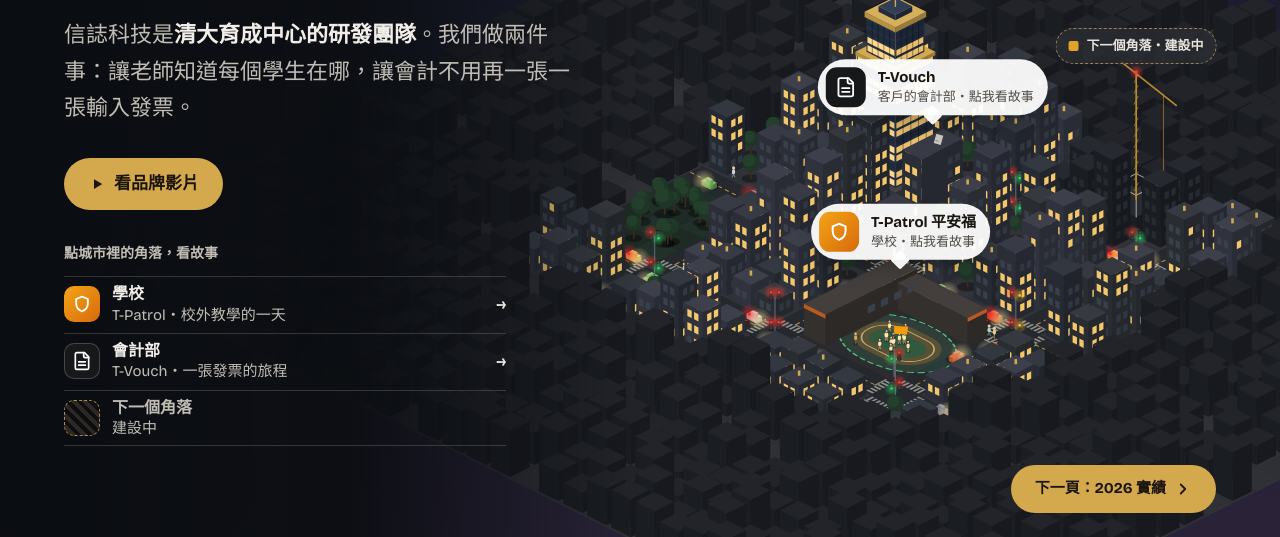
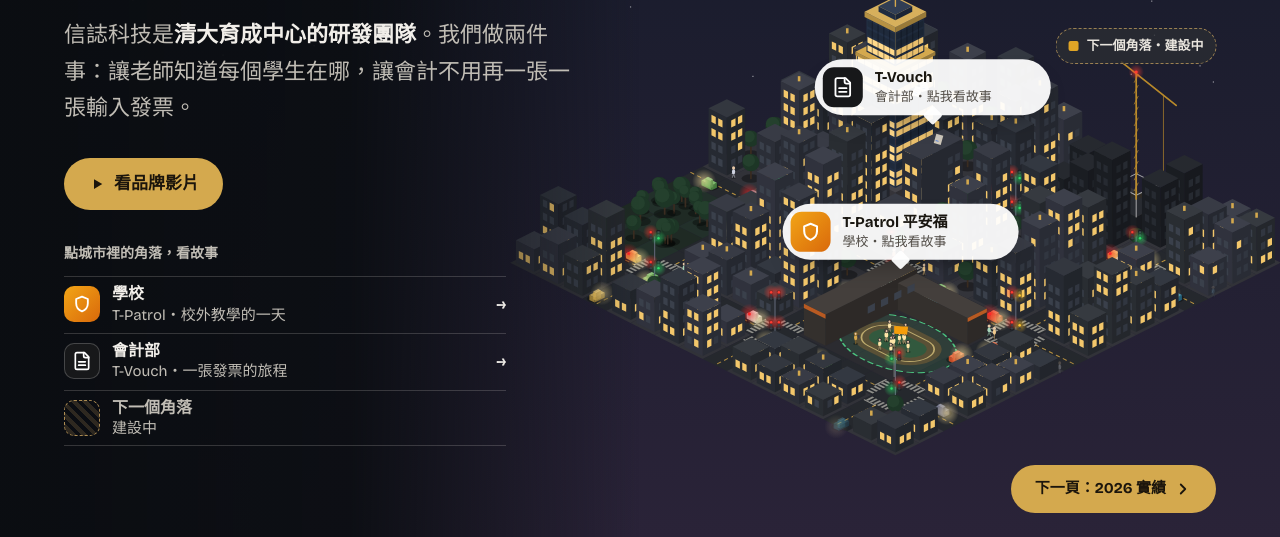
Before and after one commit to jordan19980201/xinzhi-preview-site, a plain HTML site: page v5/company/index.html in a window 1280 px wide. Shown: the part 263-800 px from the top of the page. Drawn offline with nearby package versions, Linux system fonts and the light colour scheme; animation ran at ten frames a second.

Commit message:
城市改回只有中間；大樓標籤改 T-Intelligence；兩個產品標籤一樣大；零事故色塊置中；實績與關於頁內容上下置中
由 xinzhi-website-preview 的 _preview/tools/make_pages.py 產生。

Co-Authored-By: Claude Opus 5.5 <noreply@anthropic.com>
Claude-Session: https://claude.ai/code/session_01KHWhi3fEGE4CrQ1ussTqro

```diff
--- a/v5/company/city.js
+++ b/v5/company/city.js
@@ -50,7 +50,6 @@
     var PARK = { x: 0, y: 9, w: 3, d: 4 };
     var FUTURE = { x: 9, y: 0, w: 4, d: 3 };   // 下一個角落：還沒點亮，有塔吊在施工（產品越多，亮的街區越多）
     var SITE = { x: 10, y: 0, w: 2, d: 2 };    // 工地
-    var EXT = 9;   // 城市外圍再鋪一圈地面與遠處建築：放大或移動鏡頭時，畫面邊緣不會是空白
     var CLIENT = { x: 6.15, y: 4.15, w: .8, d: 1.72, h: 2.7 };   // 客戶公司（T-Vouch 的使用者）：在信誌科技大樓旁邊，會計部在右側那一面
     var buildings = [], trees = [];
     function inRect(x, y, r) { return x >= r.x && x < r.x + r.w && y >= r.y && y < r.y + r.d; }
@@ -65,13 +64,6 @@
     }
     buildings.push({ x: CLIENT.x, y: CLIENT.y, w: CLIENT.w, d: CLIENT.d, h: CLIENT.h, c: P.blds[1], seed: 777, roof: false, client: true });
     buildings.forEach(function (b) { if (Math.floor(b.x) === 6 && Math.floor(b.y) === 6) b.h = Math.min(b.h, 1); });   // 客戶公司前面那棟壓低
-    // 城市外圍：一圈遠處的低矮建築（只畫外形、不畫窗戶），鏡頭拉遠或放大時邊緣不會是一片空地；用另一組亂數，不影響城市本身的配置
-    var rf = rng(97);
-    for (var fx = -EXT; fx < N + EXT; fx++) for (var fy = -EXT; fy < N + EXT; fy++) {
-      if (fx >= 0 && fy >= 0 && fx < N && fy < N) continue;
-      if (rf() < .08) continue;
-      buildings.push({ x: fx + .1, y: fy + .1, w: .8, d: .8, h: .5 + rf() * 1.6, c: P.blds[Math.floor(rf() * 5)], seed: 0, far: true });
-    }
     for (var i = 0; i < 16; i++) trees.push({ x: PARK.x + .4 + rnd() * (PARK.w - .8), y: PARK.y + .4 + rnd() * (PARK.d - .8), r: .26 + rnd() * .16 });
 
     // 窗戶亮暗（每棟一組，慢慢變）
@@ -157,7 +149,6 @@
       }
     }
     function drawBuilding(b) {
-      if (b.far) { var fc = theme === 'dusk' ? P.dim : b.c; box(b.x, b.y, b.w, b.d, b.h, mix(fc, 1.02), mix(fc, .9), mix(fc, .78)); return; }   // 外圍遠處的建築：只畫外形
       if (b.dark) {   // 未點亮：灰暗、窗戶不亮
         var c = P.dim; box(b.x, b.y, b.w, b.d, b.h, mix(c, 1.04), mix(c, .9), mix(c, .78));
         faceWindows(b, b.x, b.y, b.w, b.d, b.h, P.dimWin, P.dimWin); return;
@@ -323,8 +314,7 @@
       }); });
     }
     function drawGround() {
-      for (var x = -EXT; x < N + EXT; x++) for (var y = -EXT; y < N + EXT; y++) {
-        if (x < 0 || y < 0 || x >= N || y >= N) { poly([iso(x, y), iso(x + 1, y), iso(x + 1, y + 1), iso(x, y + 1)], (x + y) % 2 ? mix(P.walk, .95) : mix(P.walk, .93)); continue; }   // 外圍只鋪地，不畫空馬路
+      for (var x = 0; x < N; x++) for (var y = 0; y < N; y++) {
         var road = isRoad(x, y), col;
         if (road) col = P.road;
         else if (inRect(x, y, PARK)) col = (x + y) % 2 ? P.grass : P.grass2;
--- a/v5/company/index.html
+++ b/v5/company/index.html
@@ -148,6 +148,9 @@ html:not([data-theme="paper"]) .p-hello .copy { background: linear-gradient(90de
 .pin .txt span { display: block; font-size: 13px; color: oklch(0.42 0.012 80); line-height: 1.4; }
 .pin { animation: drop 700ms var(--ease) both; } .pin.patrol { animation-delay: 500ms; } .pin.vouch { animation-delay: 650ms; }
 .pin-hq { position: absolute; z-index: 2; left: 0; top: 0; transform: translate(-50%, -100%); padding: 4px 10px; border-radius: 6px; font-size: 12px; font-weight: 800; letter-spacing: .06em; background: #D4A94E; color: #1d1a12; white-space: nowrap; pointer-events: none; will-change: translate; box-shadow: 0 8px 18px -10px oklch(0 0 0 / .5); }   /* 信誌科技大樓 */
+.pin.patrol, .pin.vouch { width: 236px; }   /* 兩個產品標籤一樣大 */
+.pin .txt { min-width: 0; } .pin .txt span { white-space: nowrap; overflow: hidden; text-overflow: ellipsis; }
+@media (max-width: 960px) { .pin.patrol, .pin.vouch { width: 168px; } }   /* 手機：兩個一樣寬 */
 /* 下一個角落（還沒點亮的街區） */
 .pin-next { position: absolute; z-index: 2; left: 0; top: 0; transform: translate(-50%, -100%); display: flex; align-items: center; gap: 8px; padding: 6px 12px; border-radius: 999px; font-size: 13px; font-weight: 600;
   background: oklch(0.3 0.01 260 / .78); color: oklch(0.92 0.01 85); border: 1px dashed oklch(0.75 0.1 80 / .7); white-space: nowrap; pointer-events: none; animation: fade 700ms var(--ease) 900ms both; }
@@ -222,7 +225,7 @@ body.in-story .p-hello .copy, body.in-story .pin, body.in-story .pin-next, body.
 /* ---------- 04 2026 ---------- */
 .p-proof { display: grid; grid-template-rows: auto 1fr; }
 .p-proof h2 { font-size: var(--t-display); line-height: 1.12; letter-spacing: -0.01em; max-width: 14em; }
-.p-proof h2 mark { background: var(--hi); color: var(--hi-ink); padding: 0 .18em; border-radius: 6px; -webkit-box-decoration-break: clone; box-decoration-break: clone; }  /* 金底上用白字對比不夠，改成深墨底金字 */
+.p-proof h2 mark { background: var(--hi); color: var(--hi-ink); display: inline-block; line-height: 1.12; padding: .06em .18em .1em; vertical-align: top; border-radius: 6px; -webkit-box-decoration-break: clone; box-decoration-break: clone; }  /* 金底上用白字對比不夠，改成深墨底金字 */
 .line { position: relative; align-self: center; margin-top: var(--s-6); }
 .line .rule { height: 3px; background: var(--ink); transform-origin: left; }
 .line .months { display: grid; grid-template-columns: repeat(6, 1fr); }
@@ -352,13 +355,14 @@ legend, label { font-weight: 700; font-size: 15px; }
   .p-proof h2 { font-size: clamp(1.45rem, 4.2vh, 1.9rem); }
   /* 實績：七所學校排成兩欄，依螢幕高度平均分配，字放大（不擠在上半部） */
   main > .page.p-proof { grid-template-rows: auto 1fr auto; align-content: stretch; }
-  .p-proof .line { margin-top: 8px; overflow: visible; display: grid; grid-template-columns: 1fr 1fr; align-content: space-evenly; gap: clamp(10px, 2.4vh, 26px) 16px; }
+  .p-proof .line { margin-top: 8px; overflow: visible; display: grid; grid-template-columns: 1fr 1fr; align-self: center; align-content: center; gap: clamp(14px, 3vh, 26px) 16px; }
   .line .up, .line .down, .line .up > div, .line .down > div { display: contents; }
   .case b { font-size: clamp(15px, 2.3vh, 18px); }
   .case span { font-size: clamp(12px, 1.7vh, 14px); line-height: 1.45; margin-top: 2px; }
   .case, .case + .case { margin-top: 0; }
   .p-proof .src { font-size: 11px; margin-top: 10px; }
   .p-about { gap: 14px; }
+  main > .page.p-about { align-content: center; }   /* 關於：整塊內容上下置中 */
   .p-about h2 { font-size: clamp(1.8rem, 5vh, 2.4rem); }
   .p-about .where { margin-top: 8px; font-size: 13px; }
   .beliefs { gap: 12px; }
@@ -427,9 +431,9 @@ legend, label { font-weight: 700; font-size: 15px; }
     </div>
     <canvas class="city" aria-hidden="true"></canvas>
     <button class="pin patrol" type="button" data-story="patrol"><span class="tile" aria-hidden="true"><svg viewBox="0 0 24 24" fill="none" stroke="#fff" stroke-width="2.2" stroke-linejoin="round"><path d="M12 3.2l7 2.8v5.2c0 4.4-2.9 8.1-7 9.6-4.1-1.5-7-5.2-7-9.6V6l7-2.8z"/></svg></span><span class="txt"><b>T-Patrol 平安福</b><span>學校・點我看故事</span></span></button>
-    <button class="pin vouch" type="button" data-story="vouch"><span class="tile" aria-hidden="true"><svg viewBox="0 0 24 24" fill="none" stroke="#fff" stroke-width="2" stroke-linecap="round" stroke-linejoin="round"><path d="M15 2H6a2 2 0 0 0-2 2v16a2 2 0 0 0 2 2h12a2 2 0 0 0 2-2V7Z"/><path d="M14 2v4a2 2 0 0 0 2 2h4"/><path d="M16 13H8"/><path d="M16 17H8"/></svg></span><span class="txt"><b>T-Vouch</b><span>客戶的會計部・點我看故事</span></span></button>
+    <button class="pin vouch" type="button" data-story="vouch"><span class="tile" aria-hidden="true"><svg viewBox="0 0 24 24" fill="none" stroke="#fff" stroke-width="2" stroke-linecap="round" stroke-linejoin="round"><path d="M15 2H6a2 2 0 0 0-2 2v16a2 2 0 0 0 2 2h12a2 2 0 0 0 2-2V7Z"/><path d="M14 2v4a2 2 0 0 0 2 2h4"/><path d="M16 13H8"/><path d="M16 17H8"/></svg></span><span class="txt"><b>T-Vouch</b><span>會計部・點我看故事</span></span></button>
     <p class="toast" role="status" aria-live="polite"><b>王小明</b> 離開了安全範圍・老師手機已通知</p>
-    <p class="pin-hq">信誌科技</p>
+    <p class="pin-hq">T-Intelligence</p>
     <p class="pin-next" aria-label="下一個角落：建設中，下一條產品線會在這裡點亮"><span class="crane" aria-hidden="true"></span>下一個角落・建設中</p>
     <section class="story" hidden aria-labelledby="story-title"></section>
   </section>
--- a/v5/stories.js
+++ b/v5/stories.js
@@ -25,9 +25,9 @@
         chapters: [
           { t: '月底', at: 0, h: '會計部，一疊發票等著輸入。', p: '日期、統編、金額，一張一張打進系統，又慢又容易出錯。', cam: { x: P.client.x + .3, y: P.client.y, z: 2.2, zoom: 2.9 }, beat: 'pile', marks: [{ at: 'client', t: '客戶公司・會計部：一疊發票等著輸入', delay: 1100 }],
             vis: '<div class="sv-pile" aria-hidden="true"><span></span><span></span><span></span><span></span></div><p class="sv-note">示意：一個月下來，常常是幾百張。</p>' },
-          { t: '拍一下', at: .25, h: '拍照上傳，一張或一整疊。', p: '用手機拍，或一次上傳一整疊，AI 同步處理。', cam: { x: P.client.x - .3, y: P.client.y, z: 3.3, zoom: 2.2 }, beat: 'snap', marks: [{ at: 'client', t: '拍一下，上傳給 T-Vouch', delay: 900 }, { at: 'hq', t: '信誌科技', delay: 1300 }],
+          { t: '拍一下', at: .25, h: '拍照上傳，一張或一整疊。', p: '用手機拍，或一次上傳一整疊，AI 同步處理。', cam: { x: P.client.x - .3, y: P.client.y, z: 3.3, zoom: 2.2 }, beat: 'snap', marks: [{ at: 'client', t: '拍一下，上傳給 T-Vouch', delay: 900 }, { at: 'hq', t: 'T-Intelligence', delay: 1300 }],
             vis: '<p class="sv-chips"><span>JPG</span><span>PNG</span><span>PDF</span></p>' },
-          { t: 'AI 讀出來', at: .5, h: '欄位自己跑出來。', p: 'AI 擷取發票號碼、日期、統編、金額，你只要確認。', cam: { x: P.tower.x + .4, y: P.tower.y, z: 6, zoom: 1.6 }, ocr: true, beat: 'ai', marks: [{ at: 'ai', t: '信誌科技 T-Vouch：AI 讀出日期、統編、金額', cls: 'ok', delay: 1200 }],
+          { t: 'AI 讀出來', at: .5, h: '欄位自己跑出來。', p: 'AI 擷取發票號碼、日期、統編、金額，你只要確認。', cam: { x: P.tower.x + .4, y: P.tower.y, z: 6, zoom: 1.6 }, ocr: true, beat: 'ai', marks: [{ at: 'ai', t: 'T-Intelligence：AI 讀出日期、統編、金額', cls: 'ok', delay: 1200 }],
             vis: '<div class="sv-ocr js-ocr">' + V5Invoice({ ocr: true }) + '<dl><div><dt>日期</dt><dd>2026/10/16</dd></div><div><dt>賣方統編</dt><dd>53880413</dd></div><div><dt>金額</dt><dd>NT$ 1,280</dd></div></dl></div><p class="sv-note">示意資料，非實際系統畫面</p>' },
           { t: '匯出', at: .75, h: '確認後，直接進會計軟體。', p: '匯出 CSV，或用 RESTful API 接進現有的財務系統。', cam: { x: P.client.x - .3, y: P.client.y, z: 3.3, zoom: 2.2 }, beat: 'export', marks: [{ at: 'client', t: '回到客戶自己的會計軟體', delay: 1200 }],
             vis: '<table class="sv-csv"><thead><tr><th>日期</th><th>號碼</th><th>總計</th><th></th></tr></thead><tbody><tr><td>10/16</td><td>AB-12345678</td><td>1,280</td><td>✓</td></tr><tr><td>10/16</td><td>CD-20481937</td><td>360</td><td>✓</td></tr><tr><td>10/17</td><td>收據</td><td>2,450</td><td>✓</td></tr></tbody></table><p class="sv-note">→ 2026-10.csv（示意）</p>' },
--- a/v5/v5.css
+++ b/v5/v5.css
@@ -79,7 +79,7 @@ main::-webkit-scrollbar { display: none; }
 .h-display { font-size: var(--t-display); line-height: 1.12; letter-spacing: -0.01em; }
 .h-2 { font-size: var(--t-2xl); line-height: 1.25; }
 .lead { color: var(--ink-2); font-size: var(--t-lg); line-height: 1.6; max-width: 26em; }
-mark.hl { background: var(--hi); color: var(--hi-ink); padding: 0 .18em; border-radius: 6px; -webkit-box-decoration-break: clone; box-decoration-break: clone; }
+mark.hl { background: var(--hi); color: var(--hi-ink); display: inline-block; line-height: 1.12; padding: .06em .18em .1em; vertical-align: top; border-radius: 6px; -webkit-box-decoration-break: clone; box-decoration-break: clone; }
 
 /* ---------- 開場：鏡頭停在城市裡這個產品的角落 ---------- */
 .p-hello { padding: 0; }
```
Also changed, not shown: v5/t-vouch/index.html (+1 -1 lines).
